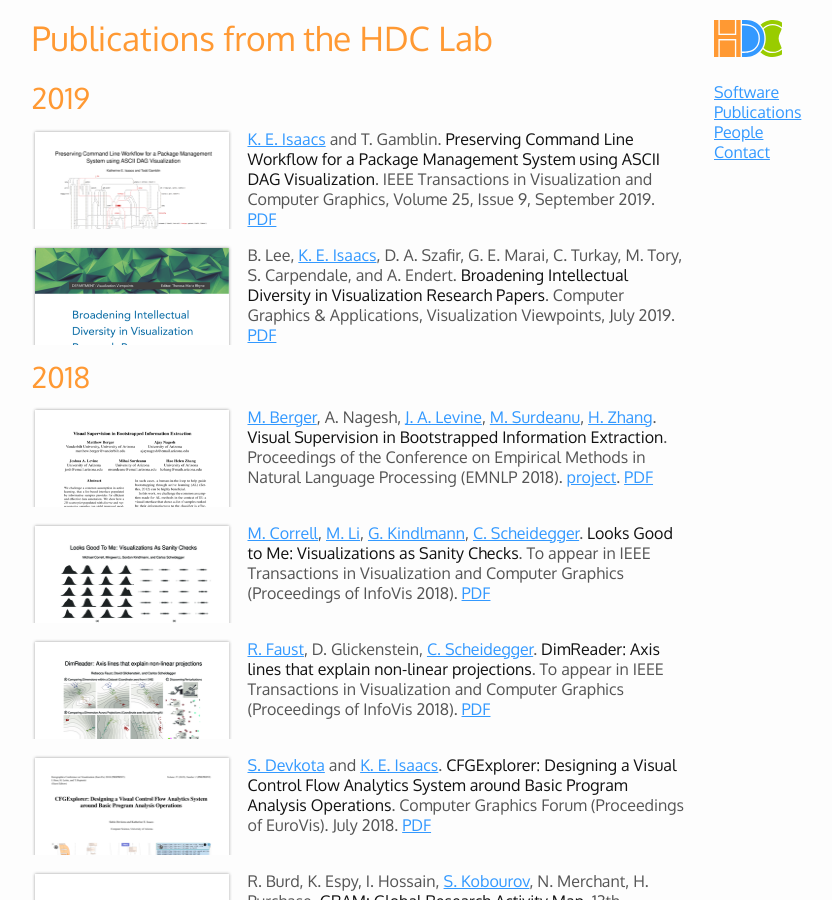
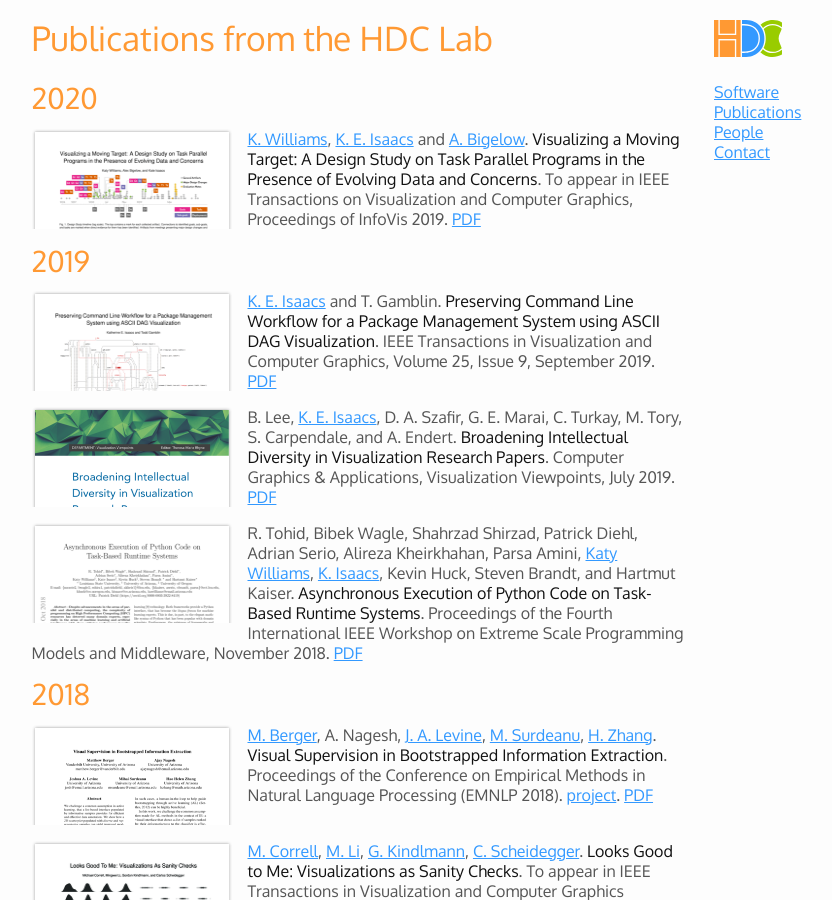
Before and after one commit to hdc-arizona/hdc-arizona.github.io, a Jekyll site: the page built from publications.md, in a window 1280 px wide and 900 px high. Shown: the whole window, without its empty margins (136-968 px from the left). Built offline with Jekyll 4.4.1, drawn with Linux system fonts in a browser that asks for light colours.

Commit message:
Add Katy's papers to webpage

```diff
--- a/publications.md
+++ b/publications.md
@@ -2,6 +2,14 @@
 layout: main
 title: Publications from the HDC Lab
 ---
+
+## 2020
+
+[<img class="pubthumb" src="papers/thumbs/infovis_2019_movingtarget.png">](papers/infovis_2019_movingtarget.pdf)
+[K. Williams](https://hdc.cs.arizona.edu/people/kawilliams/), [K. E. Isaacs](https://hdc.cs.arizona.edu/people/kisaacs/) and [A. Bigelow](https://alex-r-bigelow.github.io/). **Visualizing a Moving Target: A Design Study on Task Parallel Programs in the Presence of Evolving Data and Concerns**. To appear in IEEE Transactions on Visualization and Computer Graphics, Proceedings of InfoVis 2019.
+[PDF](papers/infovis_2019_movingtarget.pdf)
+
+<div class="pubdiv"></div>
 
 ## 2019
 
@@ -14,6 +22,12 @@ title: Publications from the HDC Lab
 [<img class="pubthumb" src="papers/thumbs/viewpoints_2019_contribution_types.png">](papers/viewpoints_2019_contribution_types.pdf)
 B. Lee, [K. E. Isaacs](https://hdc.cs.arizona.edu/people/kisaacs/), D. A. Szafir, G. E. Marai, C. Turkay, M. Tory, S. Carpendale, and A. Endert. **Broadening Intellectual Diversity in Visualization Research Papers**. Computer Graphics & Applications, Visualization Viewpoints, July 2019.
 [PDF](papers/tvcg_2018_graphterm_preprint.pdf)
+
+<div class="pubdiv"></div>
+
+[<img class="pubthumb" src="papers/thumbs/espm2_2018_phylanx.png">](papers/espm2_2018_phylanx.pdf)
+R. Tohid, Bibek Wagle, Shahrzad Shirzad, Patrick Diehl, Adrian Serio, Alireza Kheirkhahan, Parsa Amini, [Katy Williams](https://hdc.cs.arizona.edu/people/kawilliams/), [K. Isaacs](https://hdc.cs.arizona.edu/people/kisaacs/), Kevin Huck, Steven Brandt, and Hartmut Kaiser. **Asynchronous Execution of Python Code on Task-Based Runtime Systems**. Proceedings of the Fourth International IEEE Workshop on Extreme Scale Programming Models and Middleware, November 2018.
+[PDF](papers/espm2_2018_phylanx.pdf)
 
 <div class="pubdiv"></div>
 
```
